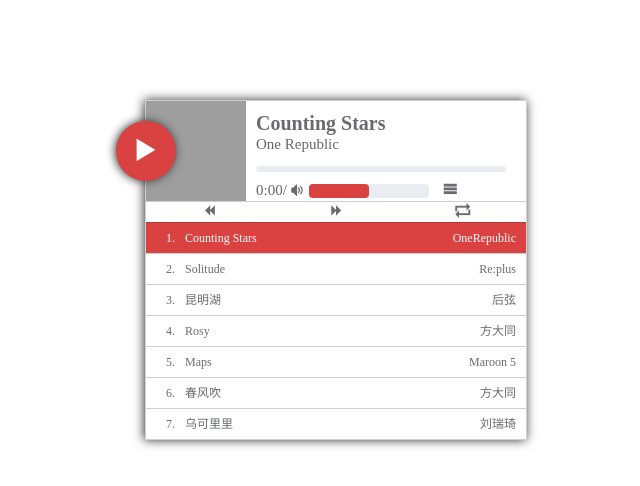
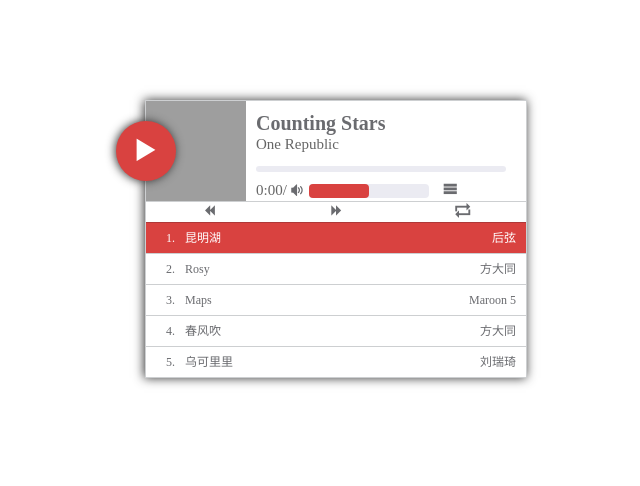
Before and after one commit to worldzhao/url-music-player, a plain HTML site: page index.html in a window 1280 px wide. Shown: the whole page, without its empty margins (304-944 px from the left). Drawn offline with Linux system fonts and the light colour scheme; grey boxes are pictures that could not be loaded; files whose address does not match are found by name.

Commit message:
delete music

```diff
--- a/index.html
+++ b/index.html
@@ -49,18 +49,6 @@
 		new Controls({
 			songs:[
                     {
-                        src:'http://o9vplcp9o.bkt.clouddn.com/CountingStars.mp3',
-                        name:'Counting Stars',
-                        author:'OneRepublic',
-                        cover:'http://o9vplcp9o.bkt.clouddn.com/CountingStars_cover.jpg'
-                    },
-                     {
-                        src:'http://o9vplcp9o.bkt.clouddn.com/Solitude.mp3',//音乐文件，必填
-                        name:'Solitude',//歌曲名称，必填
-                        author:'Re:plus',//歌手，必填
-                        cover:'http://o9vplcp9o.bkt.clouddn.com/Solitude_cover.jpg'//专辑封面，必填
-                    },
-                    {
                         src:'./music/kmh.mp3',
                         name:'昆明湖',
                         author:'后弦',
```
Also changed, not shown: cover/cfc.jpg (deleted), cover/kmh.jpg (deleted), cover/maps.jpg (deleted), cover/rosy.jpg (deleted), cover/wkll.jpg (deleted), 2 other files.
